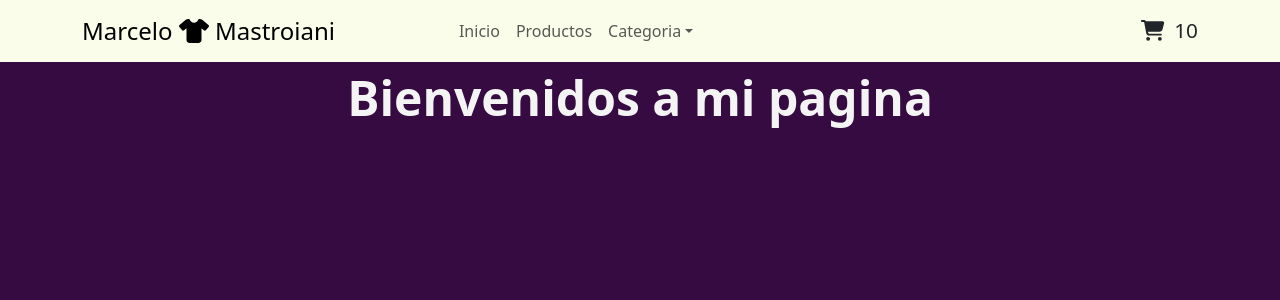
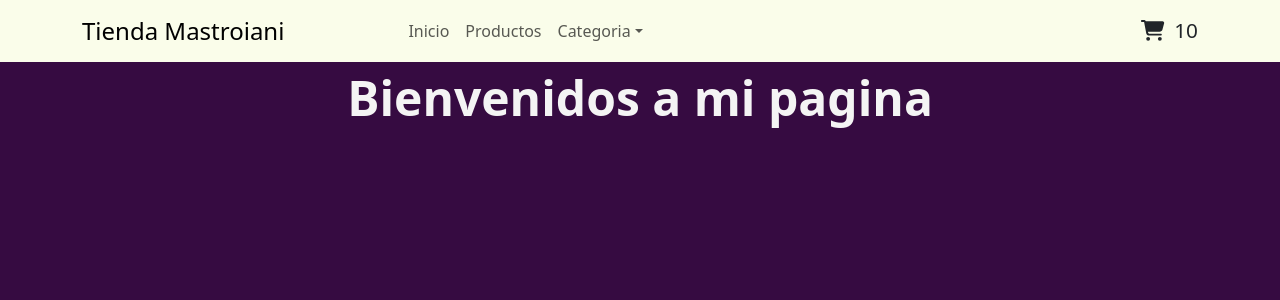
Before and after one commit to MarceloMastroiani/React-proyectoFinal-mastroiani, a React (Vite) app: page / in a window 1280 px wide. Shown: the top 300 px of the page. Built offline with nearby package versions, Linux system fonts and the light colour scheme.

Commit message:
re arreglo el titulo de la tienda

```diff
--- a/src/components/NavBarComponent/NavBarComponent.jsx
+++ b/src/components/NavBarComponent/NavBarComponent.jsx
@@ -10,7 +10,7 @@ const NavBarComponent = () => {
   return (
     <Navbar expand="lg" className="nav">
       <Container>
-        <Navbar.Brand href="#inicio" className='brand'>Marcelo <FontAwesomeIcon icon={faShirt} style={{color: "#000000",}} /> Mastroiani</Navbar.Brand>
+        <Navbar.Brand href="#inicio" className='brand'> Tienda Mastroiani</Navbar.Brand>
         <Navbar.Toggle aria-controls="basic-navbar-nav" />
         <Navbar.Collapse id="basic-navbar-nav">
           <Nav className="me-auto">
```
